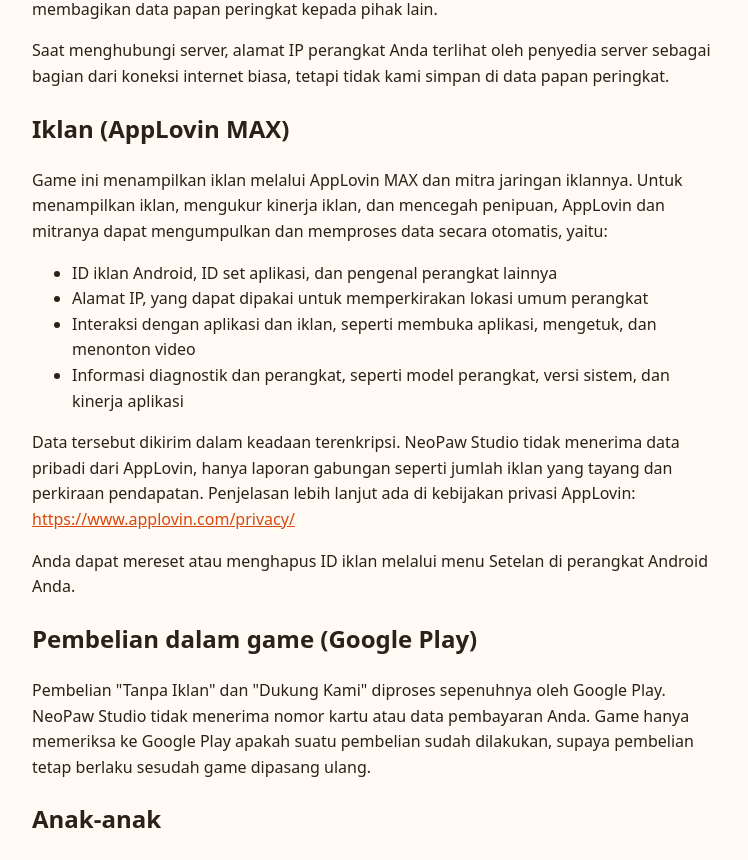
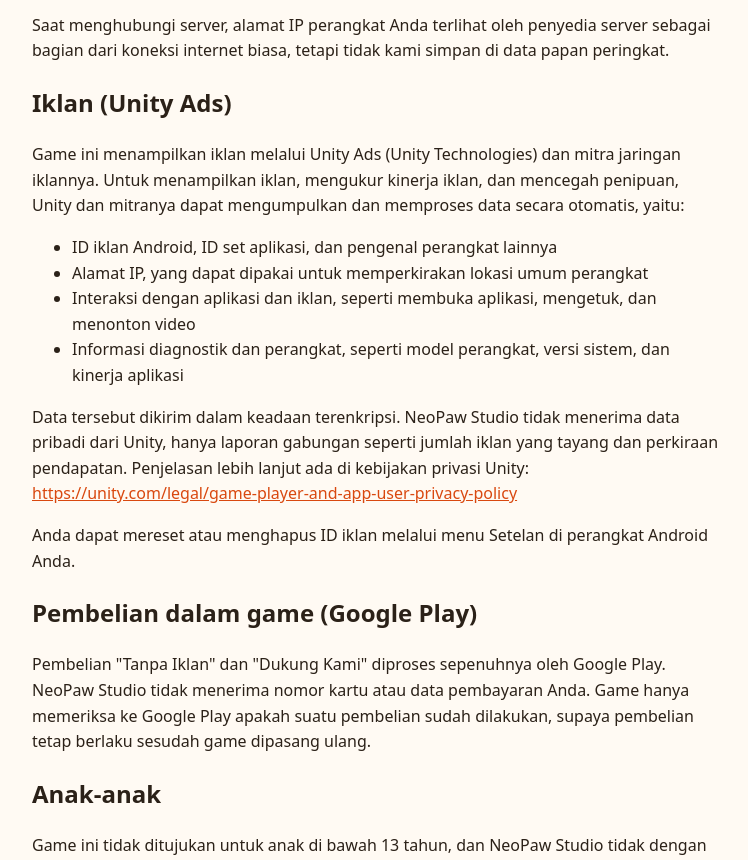
Before and after one commit to neopawstudio/neopawstudio.github.io, a plain HTML site: page privasi.html in a window 1280 px wide. Shown: the part 841-1701 px from the top of the page, without its empty margins (264-1012 px from the left). Drawn offline with Linux system fonts and the light colour scheme.

Commit message:
Add files via upload

```diff
--- a/privasi.html
+++ b/privasi.html
@@ -26,7 +26,7 @@
 <main>
 <p><a href="./">&larr; NeoPaw Studio</a></p>
 <h1>Kebijakan Privasi Warung Life Simulator</h1>
-<p>Berlaku sejak 5 November 2026 (pembaruan: penyedia iklan berganti menjadi AppLovin MAX)</p>
+<p>Berlaku sejak 5 November 2026 (pembaruan: penyedia iklan berganti menjadi Unity Ads)</p>
 <p>Warung Life Simulator (&quot;game&quot;) dibuat oleh NeoPaw Studio. Halaman ini menjelaskan data apa saja yang terkait dengan game ini dan bagaimana data tersebut digunakan.</p>
 <h2>Data yang disimpan di perangkat Anda</h2>
 <p>Progres permainan dan pengaturan disimpan di perangkat Anda. Game ini tidak meminta akun, nama asli, nomor telepon, kontak, foto, atau lokasi tepat Anda.</p>
@@ -39,22 +39,22 @@
 </ul>
 <p>Data dikirim terenkripsi (HTTPS) dan hanya dipakai untuk menampilkan papan peringkat. Nama warung dan jumlah pembeli dapat dilihat pemain lain. Jangan memakai nama asli, nomor telepon, atau informasi pribadi sebagai nama warung. Nama yang mengandung kata kasar ditolak otomatis, dan pemain dapat melaporkan nama yang tidak pantas; nama yang dilaporkan beberapa pemain disembunyikan dari papan. Kami tidak menjual atau membagikan data papan peringkat kepada pihak lain.</p>
 <p>Saat menghubungi server, alamat IP perangkat Anda terlihat oleh penyedia server sebagai bagian dari koneksi internet biasa, tetapi tidak kami simpan di data papan peringkat.</p>
-<h2>Iklan (AppLovin MAX)</h2>
-<p>Game ini menampilkan iklan melalui AppLovin MAX dan mitra jaringan iklannya. Untuk menampilkan iklan, mengukur kinerja iklan, dan mencegah penipuan, AppLovin dan mitranya dapat mengumpulkan dan memproses data secara otomatis, yaitu:</p>
+<h2>Iklan (Unity Ads)</h2>
+<p>Game ini menampilkan iklan melalui Unity Ads (Unity Technologies) dan mitra jaringan iklannya. Untuk menampilkan iklan, mengukur kinerja iklan, dan mencegah penipuan, Unity dan mitranya dapat mengumpulkan dan memproses data secara otomatis, yaitu:</p>
 <ul>
 <li>ID iklan Android, ID set aplikasi, dan pengenal perangkat lainnya</li>
 <li>Alamat IP, yang dapat dipakai untuk memperkirakan lokasi umum perangkat</li>
 <li>Interaksi dengan aplikasi dan iklan, seperti membuka aplikasi, mengetuk, dan menonton video</li>
 <li>Informasi diagnostik dan perangkat, seperti model perangkat, versi sistem, dan kinerja aplikasi</li>
 </ul>
-<p>Data tersebut dikirim dalam keadaan terenkripsi. NeoPaw Studio tidak menerima data pribadi dari AppLovin, hanya laporan gabungan seperti jumlah iklan yang tayang dan perkiraan pendapatan. Penjelasan lebih lanjut ada di kebijakan privasi AppLovin: <a href="https://www.applovin.com/privacy/">https://www.applovin.com/privacy/</a></p>
+<p>Data tersebut dikirim dalam keadaan terenkripsi. NeoPaw Studio tidak menerima data pribadi dari Unity, hanya laporan gabungan seperti jumlah iklan yang tayang dan perkiraan pendapatan. Penjelasan lebih lanjut ada di kebijakan privasi Unity: <a href="https://unity.com/legal/game-player-and-app-user-privacy-policy">https://unity.com/legal/game-player-and-app-user-privacy-policy</a></p>
 <p>Anda dapat mereset atau menghapus ID iklan melalui menu Setelan di perangkat Android Anda.</p>
 <h2>Pembelian dalam game (Google Play)</h2>
 <p>Pembelian &quot;Tanpa Iklan&quot; dan &quot;Dukung Kami&quot; diproses sepenuhnya oleh Google Play. NeoPaw Studio tidak menerima nomor kartu atau data pembayaran Anda. Game hanya memeriksa ke Google Play apakah suatu pembelian sudah dilakukan, supaya pembelian tetap berlaku sesudah game dipasang ulang.</p>
 <h2>Anak-anak</h2>
 <p>Game ini tidak ditujukan untuk anak di bawah 13 tahun, dan NeoPaw Studio tidak dengan sengaja mengumpulkan data pribadi anak. Jika Anda orang tua atau wali dan merasa ada masalah terkait hal ini, hubungi kami melalui email di bawah.</p>
 <h2>Menghapus data</h2>
-<p>Menghapus (uninstall) game akan menghapus progres dan pengaturan dari perangkat Anda. Menghapus simpanan permainan dari menu Load Save juga menghapus warung tersebut dari papan peringkat online. Untuk meminta penghapusan data papan peringkat dengan cara lain, kirim email ke alamat di bawah dengan menyebut nama warung Anda. Data iklan dikelola oleh AppLovin dan mitranya. Anda dapat mengaturnya melalui Setelan perangkat Android Anda.</p>
+<p>Menghapus (uninstall) game akan menghapus progres dan pengaturan dari perangkat Anda. Menghapus simpanan permainan dari menu Load Save juga menghapus warung tersebut dari papan peringkat online. Untuk meminta penghapusan data papan peringkat dengan cara lain, kirim email ke alamat di bawah dengan menyebut nama warung Anda. Data iklan dikelola oleh Unity dan mitranya. Anda dapat mengaturnya melalui Setelan perangkat Android Anda.</p>
 <h2>Perubahan kebijakan</h2>
 <p>Kebijakan ini dapat diperbarui jika game berubah. Versi terbaru selalu tersedia di halaman ini.</p>
 <h2>Hubungi kami</h2>
```
